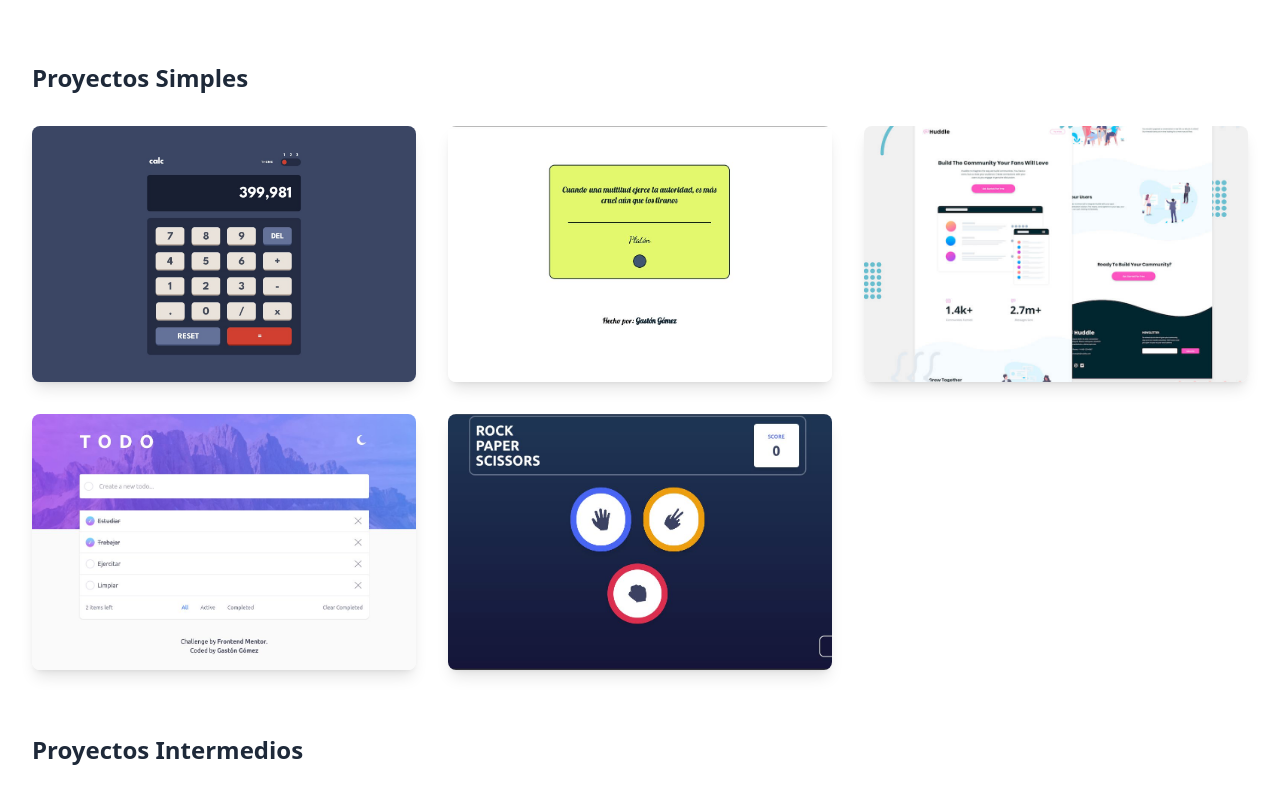
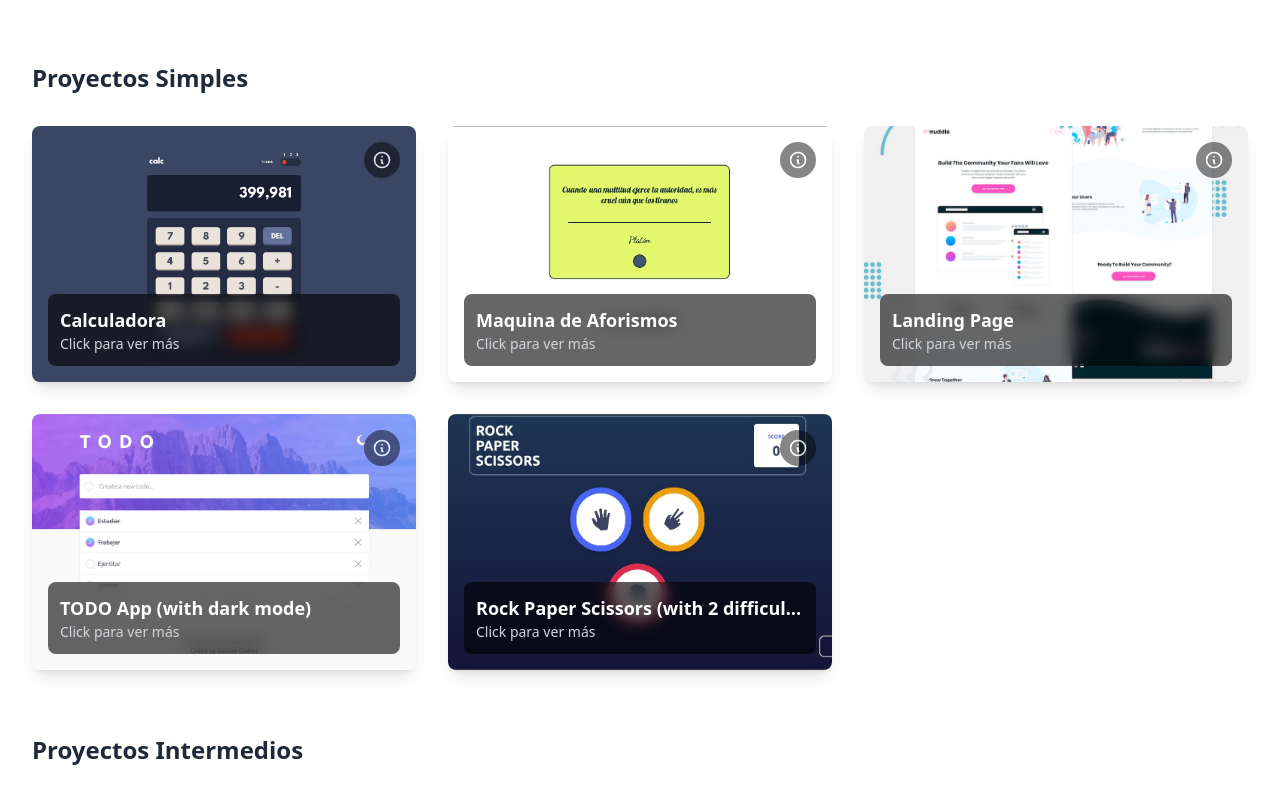
Before and after one commit to Morfeo1997/Portafoliov2, a React (Vite) app: page / in a window 1280 px wide. Shown: the part 1564-2360 px from the top of the page. Built offline with nearby package versions, Linux system fonts and the light colour scheme.

Commit message:
Se agrego el efecto flip a las projectCard de la version Desktop

```diff
--- a/src/components/projects-components/projectCard.jsx
+++ b/src/components/projects-components/projectCard.jsx
@@ -3,62 +3,18 @@ import { useState } from 'react';
 const ProjectCard = ({ title, image, tools, link }) => {
   const [isFlipped, setIsFlipped] = useState(false);
 
-  const handleTouchStart = (e) => {
-    // Prevenir el comportamiento por defecto en móviles
+  const handleCardInteraction = (e) => {
     e.preventDefault();
     setIsFlipped(!isFlipped);
   };
 
-  const handleClick = (e) => {
-    // Solo para dispositivos que no son táctiles
-    if (!('ontouchstart' in window)) {
-      return; // En desktop no hacer nada, usar hover
-    }
-  };
-
   return (
     <div className="relative w-full h-64 rounded-lg shadow-lg hover:shadow-xl transition-shadow duration-300">
-      {/* Versión Desktop - Hover normal */}
-      <div className="hidden md:block group relative overflow-hidden rounded-lg w-full h-full">
-        <img
-          src={image}
-          alt={title}
-          className="w-full h-full object-cover transform transition-transform duration-500 group-hover:scale-110"
-        />
-
-        <div className="absolute inset-0 bg-gradient-to-t from-black/80 via-black/50 to-transparent opacity-0 group-hover:opacity-100 transition-opacity duration-300 flex flex-col justify-end p-6">
-          <h3 className="text-xl font-bold text-white mb-3">
-            {title}
-          </h3>
-
-          <div className="flex flex-wrap gap-2 mb-4">
-            {tools.map((tool, index) => (
-              <span
-                key={index}
-                className="px-3 py-1 bg-blue-500 text-white text-sm rounded-full"
-              >
-                {tool}
-              </span>
-            ))}
-          </div>
-
-          <a
-            href={link}
-            target="_blank"
-            rel="noopener noreferrer"
-            className="inline-block bg-white text-gray-900 px-4 py-2 rounded-lg font-medium hover:bg-blue-500 hover:text-white transition-colors duration-300"
-          >
-            Ver Proyecto
-          </a>
-        </div>
-      </div>
-
-      {/* Versión Mobile - Flip card */}
-      <div className="md:hidden relative w-full h-full flip-card-container">
+      <div className="relative w-full h-full flip-card-container">
         <div
           className={`relative w-full h-full cursor-pointer flip-card ${isFlipped ? 'flipped' : ''}`}
-          onTouchStart={handleTouchStart}
-          onClick={handleClick}
+          onTouchStart={handleCardInteraction}
+          onClick={handleCardInteraction}
         >
           {/* Cara frontal */}
           <div className="absolute inset-0 w-full h-full rounded-lg overflow-hidden flip-card-front">
@@ -68,10 +24,10 @@ const ProjectCard = ({ title, image, tools, link }) => {
               className="w-full h-full object-cover"
             />
 
-            {/* Indicador de tap */}
+            {/* Indicador de interacción */}
             <div className="absolute top-4 right-4 bg-black/60 rounded-full p-2 animate-pulse">
               <svg className="w-5 h-5 text-white" fill="none" stroke="currentColor" viewBox="0 0 24 24">
-                <path strokeLinecap="round" strokeLinejoin="round" strokeWidth={2} d="M12 18h.01M8 21h8a2 2 0 002-2V5a2 2 0 00-2-2H8a2 2 0 00-2 2v14a2 2 0 002 2z" />
+                <path strokeLinecap="round" strokeLinejoin="round" strokeWidth={2} d="M13 16h-1v-4h-1m1-4h.01M21 12a9 9 0 11-18 0 9 9 0 0118 0z" />
               </svg>
             </div>
 
@@ -79,7 +35,7 @@ const ProjectCard = ({ title, image, tools, link }) => {
             <div className="absolute bottom-4 left-4 right-4">
               <div className="bg-black/60 backdrop-blur-sm rounded-lg p-3">
                 <h3 className="text-lg font-bold text-white truncate">{title}</h3>
-                <p className="text-sm text-gray-300">Toca para ver más</p>
+                <p className="text-sm text-gray-300">Click para ver más</p>
               </div>
             </div>
           </div>
```
